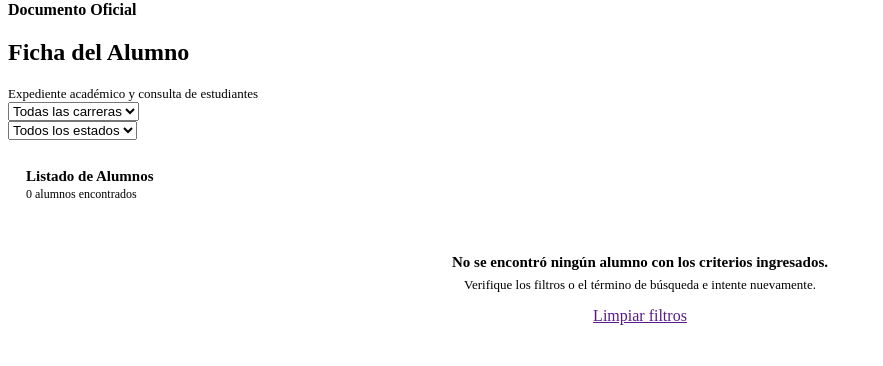
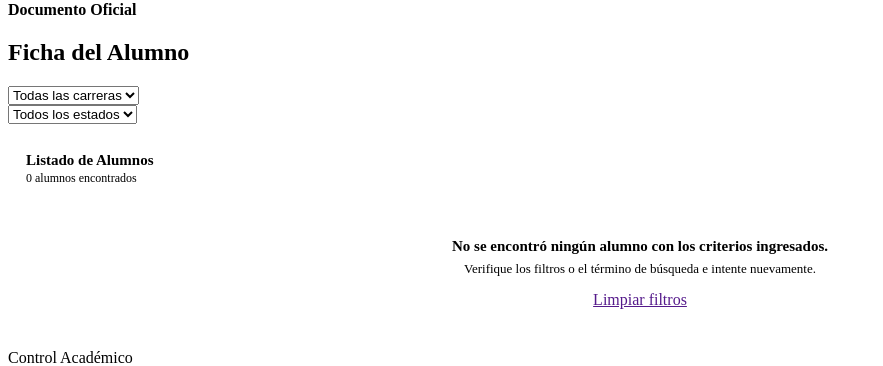
Before and after one commit to NoeAlvarado502/proyectodesarrolloweb, a PHP site: template app/views/reports/student_lookup.php in a window 1280 px wide. Shown: the part 237-603 px from the top of the page, without its empty margins (0-883 px from the left). Run offline with PHP 8.4, Linux system fonts and the light colour scheme; the template is opened without the code that fills it, so the values that code supplies are empty; some libraries are stand-ins or nearby versions.

Commit message:
fix: Remover subtitulo de expediente y consulta en encabezado de ficha alumno

```diff
--- a/app/views/reports/student_lookup.php
+++ b/app/views/reports/student_lookup.php
@@ -30,10 +30,6 @@ $careers = $careers ?? [];
       <?php if ($profile): ?>
         <div style="font-size: 13px; color: var(--text-muted); margin-top: 3px;">
           Expediente académico de <strong><?= e($profile['student']['full_name']) ?></strong> (<?= e($profile['student']['code']) ?>)
-        </div>
-      <?php else: ?>
-        <div style="font-size: 13px; color: var(--text-muted); margin-top: 3px;">
-          Expediente académico y consulta de estudiantes
         </div>
       <?php endif; ?>
     </div>
```
